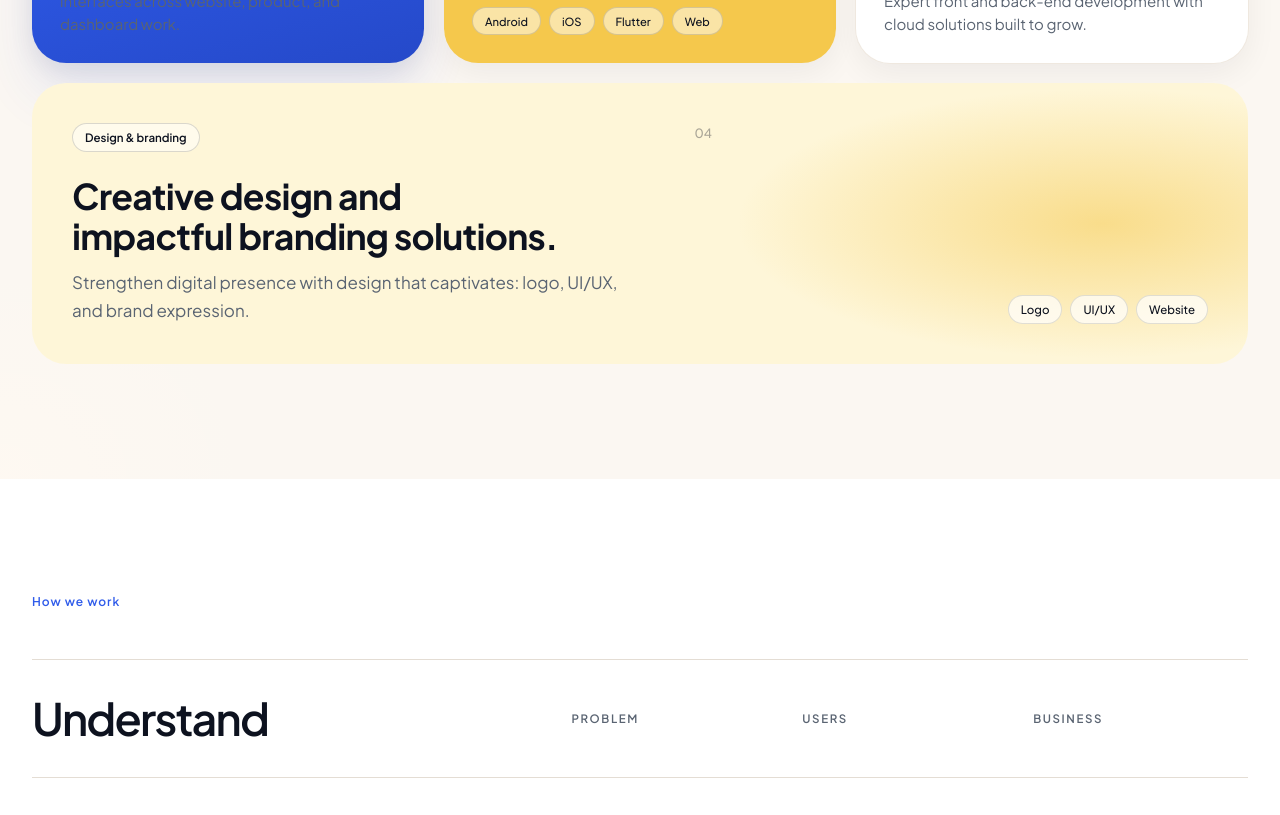
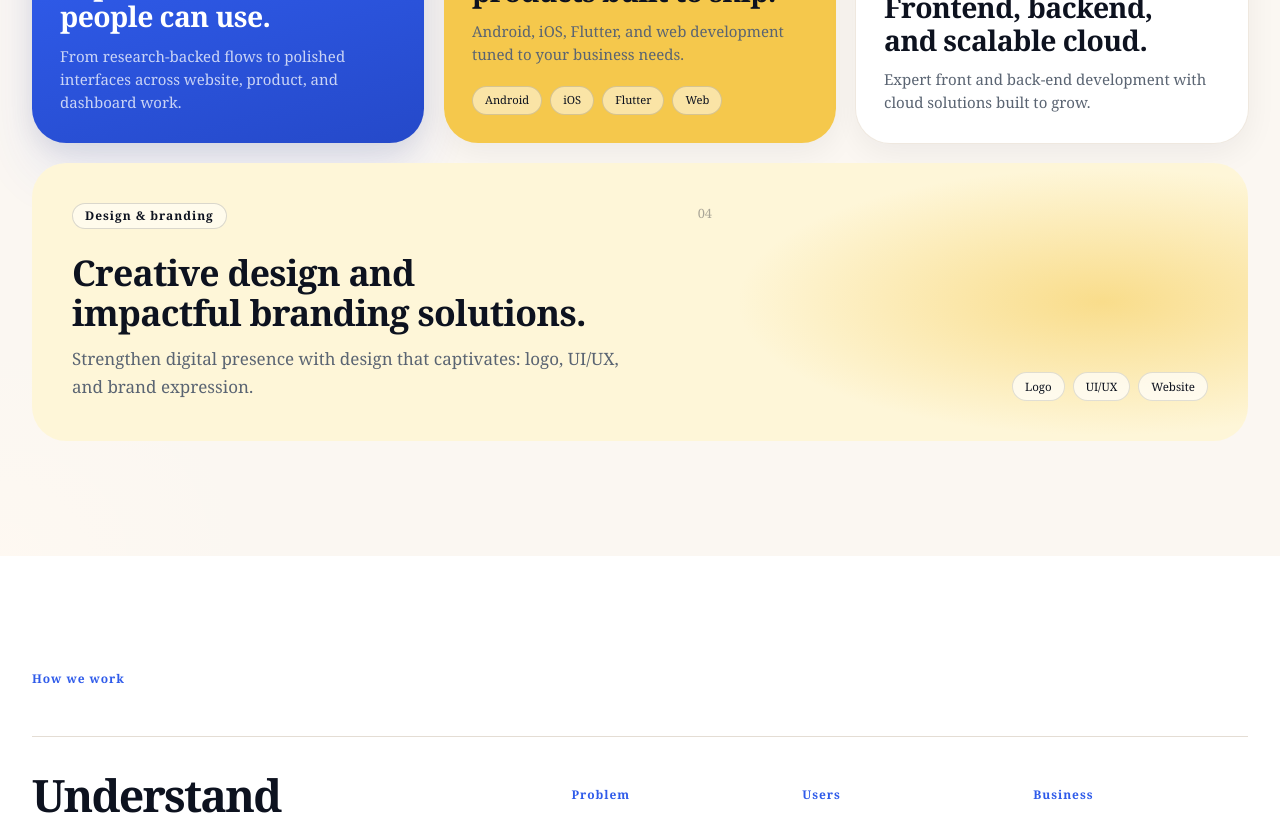
Before and after one commit to umarso123/bizz-web, a React (Vite) app: page / in a window 1280 px wide. Shown: the part 1680-2495 px from the top of the page. Built offline with nearby package versions, Linux system fonts and the light colour scheme.

Commit message:
refactor: update SmoothScroll component to use useLenis hook and improve reduced motion handling; adjust Eyebrow component styles and various text classes across home sections for consistency

```diff
--- a/src/components/motion/SmoothScroll.tsx
+++ b/src/components/motion/SmoothScroll.tsx
@@ -1,22 +1,19 @@
 import { gsap } from 'gsap'
 import { ScrollTrigger } from 'gsap/ScrollTrigger'
 import { useGSAP } from '@gsap/react'
-import { ReactLenis, type LenisRef } from 'lenis/react'
-import { useEffect, useRef, useState, type ReactNode } from 'react'
+import { ReactLenis, useLenis } from 'lenis/react'
+import { useEffect, useState, type ReactNode } from 'react'
 import { useLocation } from 'react-router'
 
 gsap.registerPlugin(ScrollTrigger, useGSAP)
 
 export function SmoothScroll({ children }: { children: ReactNode }) {
   const [reduced] = useState(() => window.matchMedia('(prefers-reduced-motion: reduce)').matches)
-  const lenisRef = useRef<LenisRef>(null)
+  const lenis = useLenis()
   const { pathname } = useLocation()
 
   useEffect(() => {
-    if (reduced) return
-
-    const lenis = lenisRef.current?.lenis
-    if (!lenis) return
+    if (reduced || !lenis) return
 
     const onScroll = () => {
       ScrollTrigger.update()
@@ -35,7 +32,7 @@ export function SmoothScroll({ children }: { children: ReactNode }) {
       lenis.off('scroll', onScroll)
       gsap.ticker.remove(tick)
     }
-  }, [reduced])
+  }, [reduced, lenis])
 
   useEffect(() => {
     if (reduced) {
@@ -43,14 +40,13 @@ export function SmoothScroll({ children }: { children: ReactNode }) {
       return
     }
 
-    lenisRef.current?.lenis?.scrollTo(0, { immediate: true })
-  }, [pathname, reduced])
+    lenis?.scrollTo(0, { immediate: true })
+  }, [pathname, reduced, lenis])
 
   if (reduced) return children
 
   return (
     <ReactLenis
-      ref={lenisRef}
       root
       options={{
         autoRaf: false,
--- a/src/components/ui/Eyebrow.tsx
+++ b/src/components/ui/Eyebrow.tsx
@@ -24,7 +24,7 @@ export function Eyebrow({
   void _tone
   const Tag = as
   return (
-    <Tag className={cn('text-eyebrow', inverse ? 'text-white' : 'text-brand', className)} {...props}>
+    <Tag className={cn('text-eyebrow', inverse ? 'text-text-inverse' : 'text-brand', className)} {...props}>
       {children}
     </Tag>
   )
--- a/src/pages/WorkPage.tsx
+++ b/src/pages/WorkPage.tsx
@@ -147,7 +147,7 @@ export function WorkPage() {
             <div>
               <h2
                 id="built-title"
-                className="max-w-[9em] font-[Iowan_Old_Style,Palatino_Linotype,Palatino,Georgia,serif] text-[clamp(2.8rem,1.4rem+4vw,5rem)] leading-[0.98] font-medium tracking-[-0.03em] wrap-normal"
+                className="max-w-[9em] text-[clamp(2.8rem,1.4rem+4vw,5rem)] leading-[0.98] font-medium tracking-[-0.03em] wrap-normal"
               >
                 {workBuiltContent.title}
               </h2>
--- a/src/sections/home/FeaturedProjects.tsx
+++ b/src/sections/home/FeaturedProjects.tsx
@@ -110,7 +110,7 @@ function ProjectImage({ project }: { project: FeaturedProject }) {
           <p className="text-[clamp(1.25rem,2.4vw,2rem)] leading-none font-semibold tracking-tight text-text">
             {project.name}
           </p>
-          <p className="text-[0.72rem] font-medium tracking-[0.18em] text-text-muted uppercase">
+          <p className="text-eyebrow text-brand">
             {project.category}
           </p>
         </div>
@@ -211,7 +211,7 @@ function MobileFeatured({
                 </div>
               </div>
               <div className="mt-4 flex flex-wrap items-baseline gap-x-3 gap-y-1 text-text">
-                <span className="text-[0.78rem] font-semibold tracking-[0.14em] text-text-muted">
+                <span className="text-eyebrow text-brand">
                   {project.number}
                 </span>
                 <h3 className="text-[1.2rem] font-semibold tracking-tight">{project.name}</h3>
@@ -265,7 +265,7 @@ function ReducedFeatured({
                 </div>
               </div>
               <div className="mt-4 text-text">
-                <p className="text-[0.75rem] font-semibold tracking-[0.14em] text-text-muted">
+                <p className="text-eyebrow text-brand">
                   {project.number} · {project.category}
                 </p>
                 <h3 className="mt-1 text-title">{project.name}</h3>
@@ -530,7 +530,7 @@ export function FeaturedProjects() {
           />
 
           <div className="mt-4 flex items-center gap-4 md:mt-5">
-            <p className="font-mono text-[0.78rem] tracking-[0.08em] text-text/80 tabular-nums">
+            <p className="text-eyebrow text-brand tabular-nums">
               <span ref={counterRef}>{activeProject?.number ?? '01'}</span>
               <span className="text-text-muted"> / 0{count}</span>
             </p>
--- a/src/sections/home/HowWeWork.tsx
+++ b/src/sections/home/HowWeWork.tsx
@@ -38,7 +38,7 @@ function StageImage({ stage, visible }: { stage: Stage; visible: boolean }) {
         />
       ) : (
         <div className="absolute inset-0 flex flex-col items-center justify-center gap-2 px-4 text-center">
-          <p className="text-[0.7rem] font-semibold tracking-[0.16em] text-brand uppercase">
+          <p className="text-eyebrow text-brand">
             {stage.number}
           </p>
           <p className="text-[1.15rem] font-bold tracking-tight text-text">{stage.title}</p>
@@ -165,7 +165,7 @@ export function HowWeWork() {
                       {stage.tags.map((tag) => (
                         <span
                           key={tag}
-                          className="text-[0.68rem] font-semibold tracking-[0.14em] uppercase md:text-[0.72rem]"
+                          className="text-eyebrow text-brand"
                         >
                           {tag}
                         </span>
--- a/src/sections/home/ServiceOrbit.tsx
+++ b/src/sections/home/ServiceOrbit.tsx
@@ -173,7 +173,7 @@ function ArcNumber({
         />
         <m.span
           style={{ color }}
-          className="block text-[1.85rem] leading-none font-medium tracking-[-0.04em] font-[Georgia,Palatino,serif]"
+          className="block text-[1.85rem] leading-none font-medium tracking-[-0.04em]"
         >
           {String(index + 1).padStart(2, '0')}
         </m.span>
@@ -191,7 +191,7 @@ function ServiceCopy({
 }) {
   return (
     <div>
-      <h2 className="max-w-[14ch] text-[clamp(3.1rem,4.7vw,5.35rem)] leading-[0.94] font-medium tracking-[-0.035em] text-[#171717] font-[Georgia,Palatino,serif]">
+      <h2 className="max-w-[14ch] text-[clamp(3.1rem,4.7vw,5.35rem)] leading-[0.94] font-medium tracking-[-0.035em] text-[#171717]">
         <Link to={`/services#${service.slug}`} className="text-[#171717] no-underline hover:text-[#171717]">
           {service.title}
         </Link>
@@ -278,7 +278,7 @@ function ServiceStack() {
               className="grid items-center gap-8 border-t border-[#171717]/8 pt-10 md:grid-cols-[minmax(0,1fr)_16rem] md:gap-12"
             >
               <div>
-                <p className="text-[1.35rem] text-[#171717] font-[Georgia,Palatino,serif]">
+                <p className="text-[1.35rem] text-[#171717]">
                   {String(index + 1).padStart(2, '0')}
                 </p>
                 <div className="mt-4">
@@ -326,7 +326,7 @@ export function ServiceOrbit() {
           aria-hidden="true"
           className="absolute top-[34%] left-0 z-20 flex h-48 w-12 -translate-y-1/2 flex-col items-center bg-page-dark pt-3.5 text-[#fff]"
         >
-          <span className="text-[1.15rem] leading-none font-medium font-[Georgia,Palatino,serif]">S.</span>
+          <span className="text-[1.15rem] leading-none font-medium">S.</span>
           <Eyebrow as="span" inverse className="mt-4 [writing-mode:vertical-rl] rotate-180">
             Services
           </Eyebrow>
--- a/src/sections/home/WhatWeDo.tsx
+++ b/src/sections/home/WhatWeDo.tsx
@@ -51,7 +51,7 @@ export function WhatWeDo() {
           >
             <div className="max-w-[40rem]">
               <div className="flex items-start justify-between gap-4">
-                <span className="inline-flex rounded-pill border border-text/15 bg-surface/50 px-3 py-1 text-[0.72rem] font-semibold text-text">
+                <span className="text-eyebrow inline-flex rounded-pill border border-text/15 bg-surface/50 px-3 py-1 text-text">
                   {d.badge}
                 </span>
                 <span className="text-[0.8rem] font-medium text-text/35">{d.index}</span>
@@ -119,7 +119,7 @@ function ServiceCard({
       <div className="flex items-start justify-between gap-3">
         <span
           className={cn(
-            'inline-flex rounded-pill border px-3 py-1 text-[0.72rem] font-semibold',
+            'text-eyebrow inline-flex rounded-pill border px-3 py-1',
             brand && 'border-white/25 bg-white/10 text-white',
             accent && 'border-text/15 bg-surface/40 text-text',
             card.tone === 'light' && 'border-border bg-bg-subtle text-text',
--- a/src/styles/index.css
+++ b/src/styles/index.css
@@ -1,4 +1,3 @@
-@import '@fontsource-variable/plus-jakarta-sans/wght.css';
 @import 'lenis/dist/lenis.css';
 @import 'tailwindcss' source('..');
 @import './theme.css';
--- a/src/styles/theme.css
+++ b/src/styles/theme.css
@@ -1,7 +1,7 @@
 /*
  * Bizaffix design system — premium HealthTech studio.
  * Palette and radii from the provided design-system reference.
- * (Dazzed is commercial; Plus Jakarta Sans is the licensed stand-in.)
+ * One serif across the site: Georgia, the face used for service titles.
  */
 @theme static {
   --color-*: initial;
@@ -11,9 +11,8 @@
   --tracking-tighter: -0.04em;
   --tracking-tight: -0.02em;
 
-  --font-sans:
-    'Plus Jakarta Sans Variable', 'Plus Jakarta Sans', system-ui, -apple-system, BlinkMacSystemFont,
-    'Segoe UI', sans-serif;
+  --font-sans: Georgia, 'Palatino Linotype', Palatino, 'Iowan Old Style', serif;
+  --color-white: #ffffff;
 
   /* Surfaces */
   --color-bg: #fbf7f2;
```
